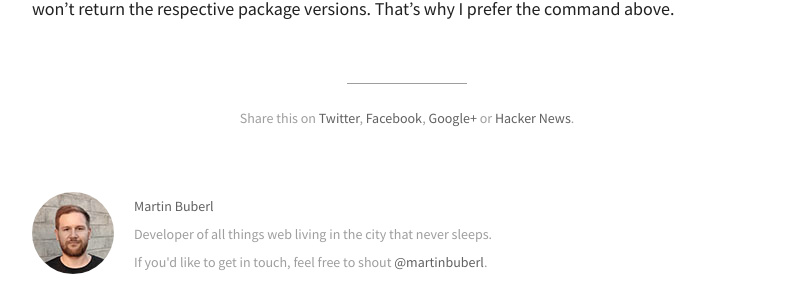
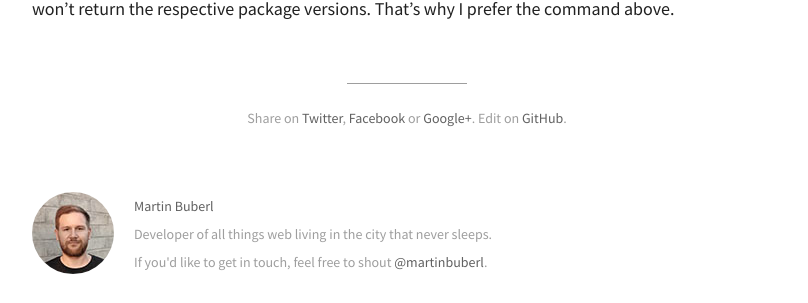
Before and after one commit to martinbuberl/martinbuberl.github.io, a Jekyll site: the page built from _posts/2015-03-18-overview-of-globally-installed-npm-packages.md, in a window 1280 px wide. Shown: the part 857-1160 px from the top of the page, without its empty margins (233-1041 px from the left). Built offline with Jekyll 4.4.1, drawn with Linux system fonts in a browser that asks for light colours; nearby versions of some CDN libraries; some web fonts are replaced.

Commit message:
Replaced HN with "Edit on GH"

```diff
--- a/_config.yml
+++ b/_config.yml
@@ -3,6 +3,7 @@ author: Martin Buberl
 highlighter: rouge
 permalink: /blog/:title/
 url: https://martinbuberl.com
+github: https://github.com/martinbuberl/martinbuberl.github.io/
 twitter: martinbuberl
 markdown: kramdown
 gems:
--- a/_layouts/post.html
+++ b/_layouts/post.html
@@ -28,7 +28,7 @@ layout: default
   </div>
   <div class="social">
     <hr>
-    Share this on <a class="share twitter" target="_blank" href="https://twitter.com/intent/tweet?text={{ page.title | uri_escape }}&url={{ site.url | append: page.url | uri_escape }}&via={{ site.twitter | uri_escape }}">Twitter</a>, <a class="share facebook" target="_blank" href="https://www.facebook.com/sharer/sharer.php?u={{ site.url | append: page.url | uri_escape }}">Facebook</a>, <a class="share google" target="_blank" href="https://plus.google.com/share?url={{ site.url | append: page.url | uri_escape }}">Google+</a> or <a class="share hackernews" target="_blank" href="https://news.ycombinator.com/submitlink?u={{ site.url | append: page.url | uri_escape }}&t={{ page.title | uri_escape }}">Hacker News</a>.
+    Share on <a class="share twitter" target="_blank" href="https://twitter.com/intent/tweet?text={{ page.title | uri_escape }}&url={{ site.url | append: page.url | uri_escape }}&via={{ site.twitter | uri_escape }}">Twitter</a>, <a class="share facebook" target="_blank" href="https://www.facebook.com/sharer/sharer.php?u={{ site.url | append: page.url | uri_escape }}">Facebook</a> or <a class="share google" target="_blank" href="https://plus.google.com/share?url={{ site.url | append: page.url | uri_escape }}">Google+</a>. Edit on <a href="{{ site.github }}/edit/master/{{ page.path }}" target="_blank">GitHub</a>.
   </div>
 </article>
 
```
